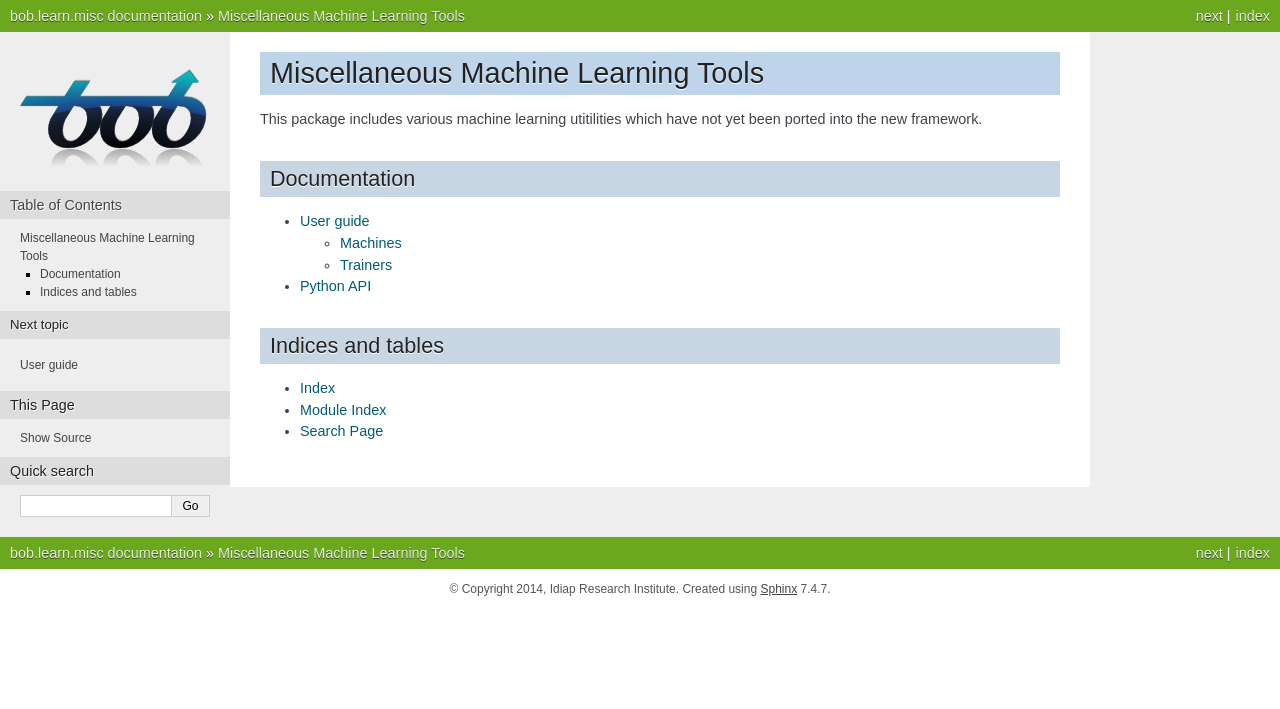
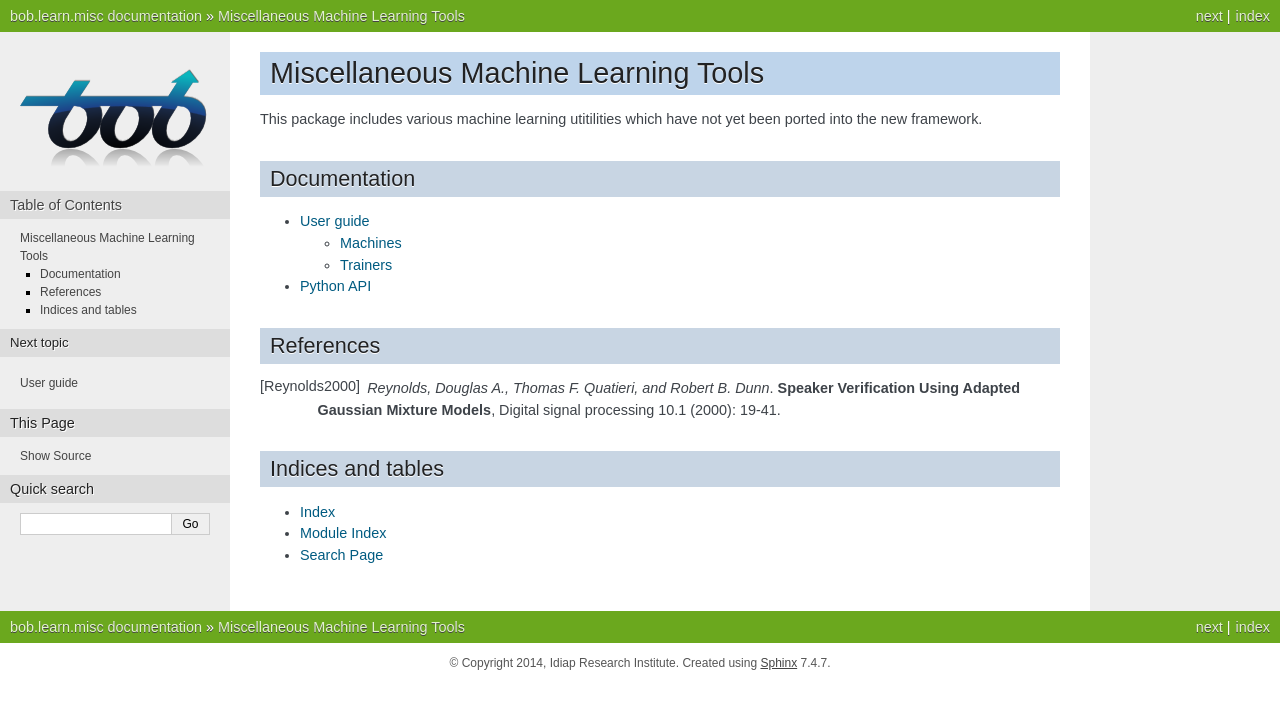
Before and after one commit to bioidiap/bob.learn.em, a Sphinx documentation site: the page built from doc/index.rst, in a window 1280 px wide. Shown: the top 709 px of the page. Built offline with Sphinx 7.4.7, drawn with Linux system fonts in a browser that asks for light colours; formulas are drawn with MathJax 3; the version number could not be read and is left out.

Commit message:
Added a reference

```diff
--- a/doc/index.rst
+++ b/doc/index.rst
@@ -24,6 +24,12 @@ Documentation
    guide
    py_api
 
+References
+-----------
+
+.. [Reynolds2000] *Reynolds, Douglas A., Thomas F. Quatieri, and Robert B. Dunn*. **Speaker Verification Using Adapted Gaussian Mixture Models**, Digital signal processing 10.1 (2000): 19-41.
+
+
 Indices and tables
 ------------------
 
```
